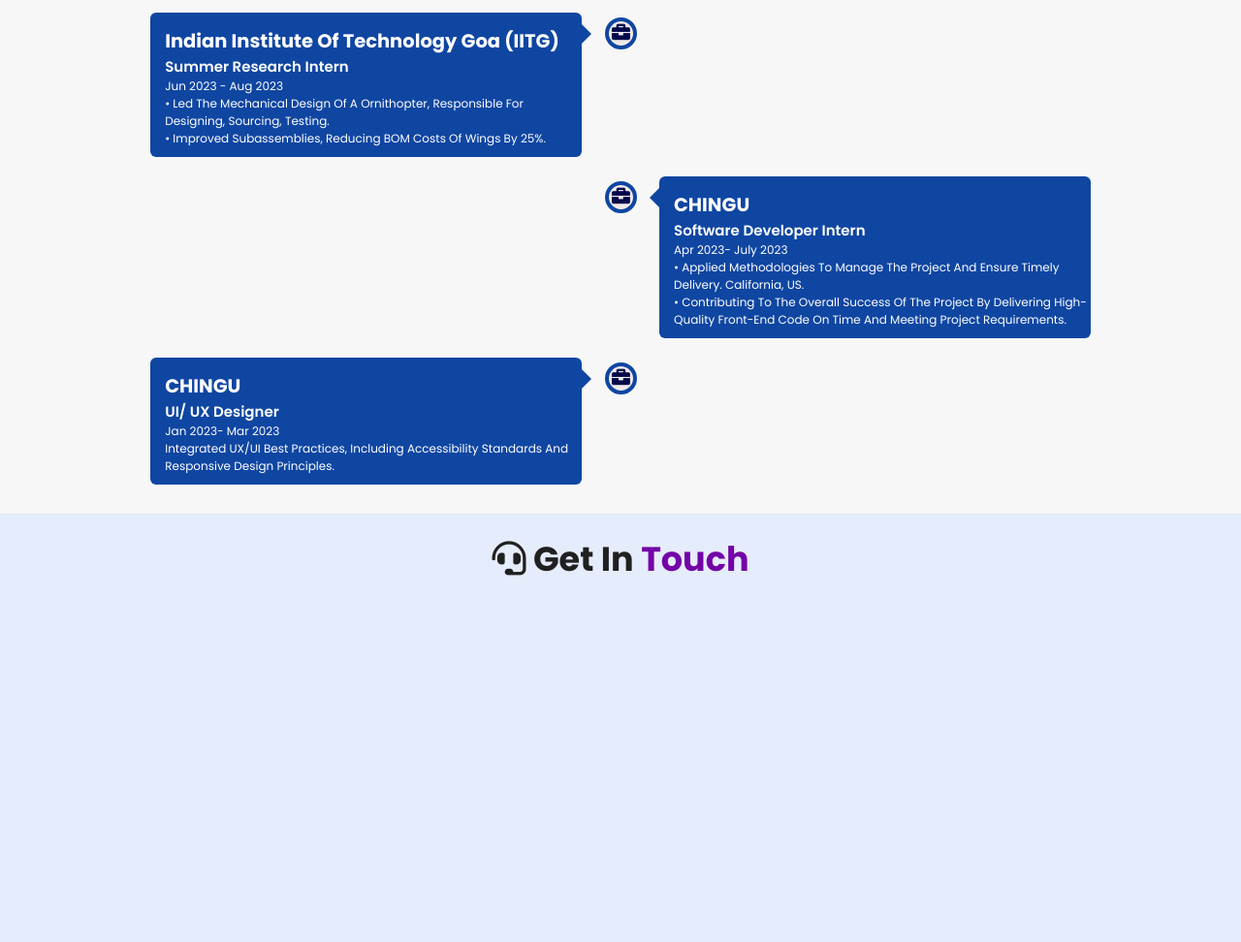
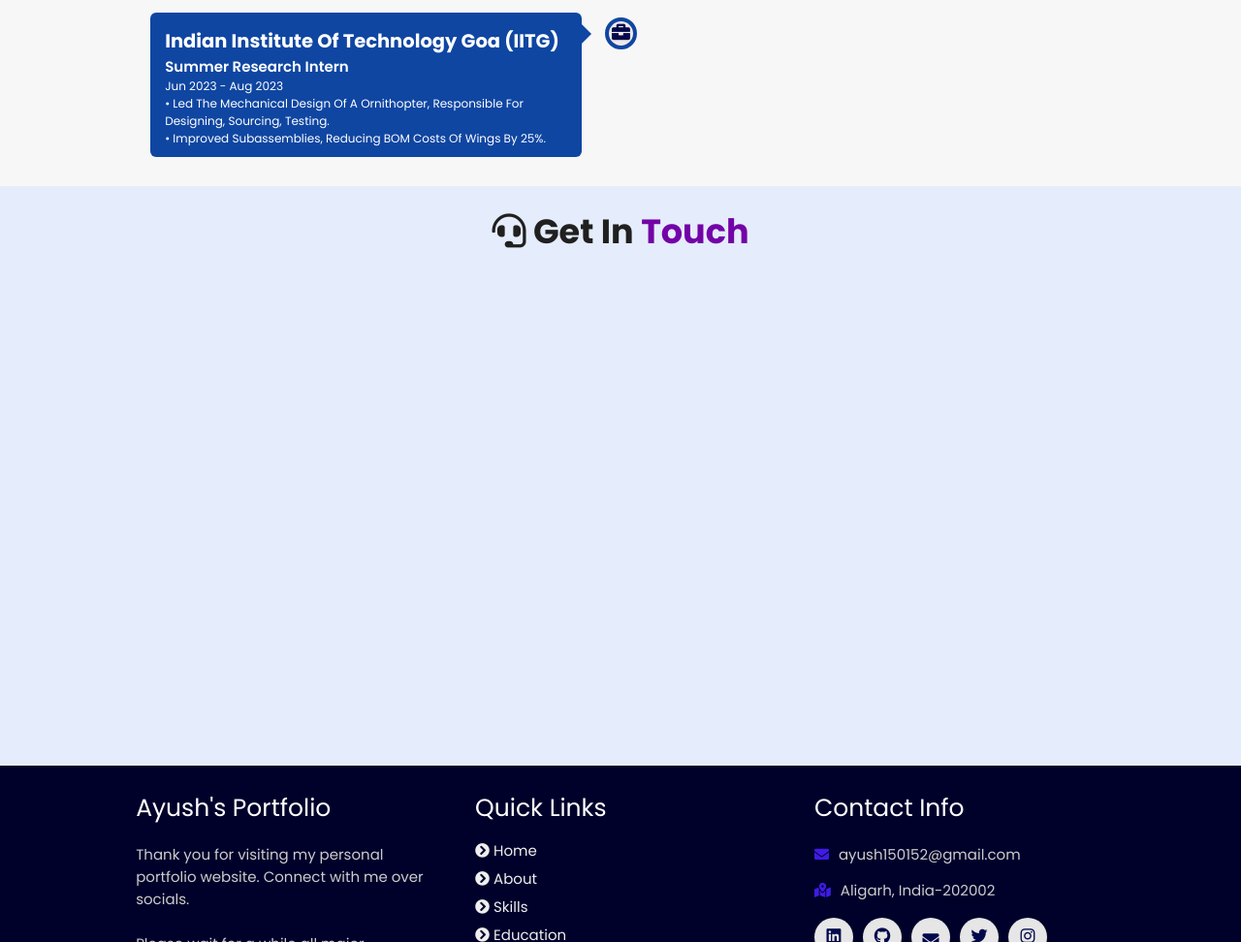
Before and after one commit to ayushgupta9906/AyushGupta, a plain HTML site: page index.html in a window 1280 px wide. Shown: the part 7552-8524 px from the top of the page at 97% size. Drawn offline with nearby package versions, Linux system fonts and the light colour scheme; animation ran at ten frames a second.

```diff
--- a/index.html
+++ b/index.html
@@ -654,37 +654,7 @@
   </div>
 </div>
 </div>
-<div class="container right">
-  <div class="content">
-    <div class="tag">
-      <h2>CHINGU</h2>
-    </div>
-    <div class="desc">
-        <h3>Software Developer Intern </h3>
-        <p>Apr 2023- July 2023</p>
-        <p>• Applied methodologies to manage the project and ensure timely delivery. California, US.</p>
-        <p>• Contributing to the overall success of the project by delivering high-quality front-end
-            code on time and meeting project requirements.</p>
-          </div>
-        </div>
-      </div>
-    </div>
-  </div>
-<div class="container left">
-  <div class="content">
-    <div class="tag">
-      <h2>CHINGU</h2>
-    </div>
-    <div class="desc">
-        <h3>UI/ UX Designer</h3>
-        <p>Jan 2023- Mar 2023</p>
-        <p>Integrated UX/UI best practices, including accessibility standards and responsive design
-          principles. </p>
-        </div>
-      </div>
-    </div>
-  </div>
-</div>
+
 
 
 
```
